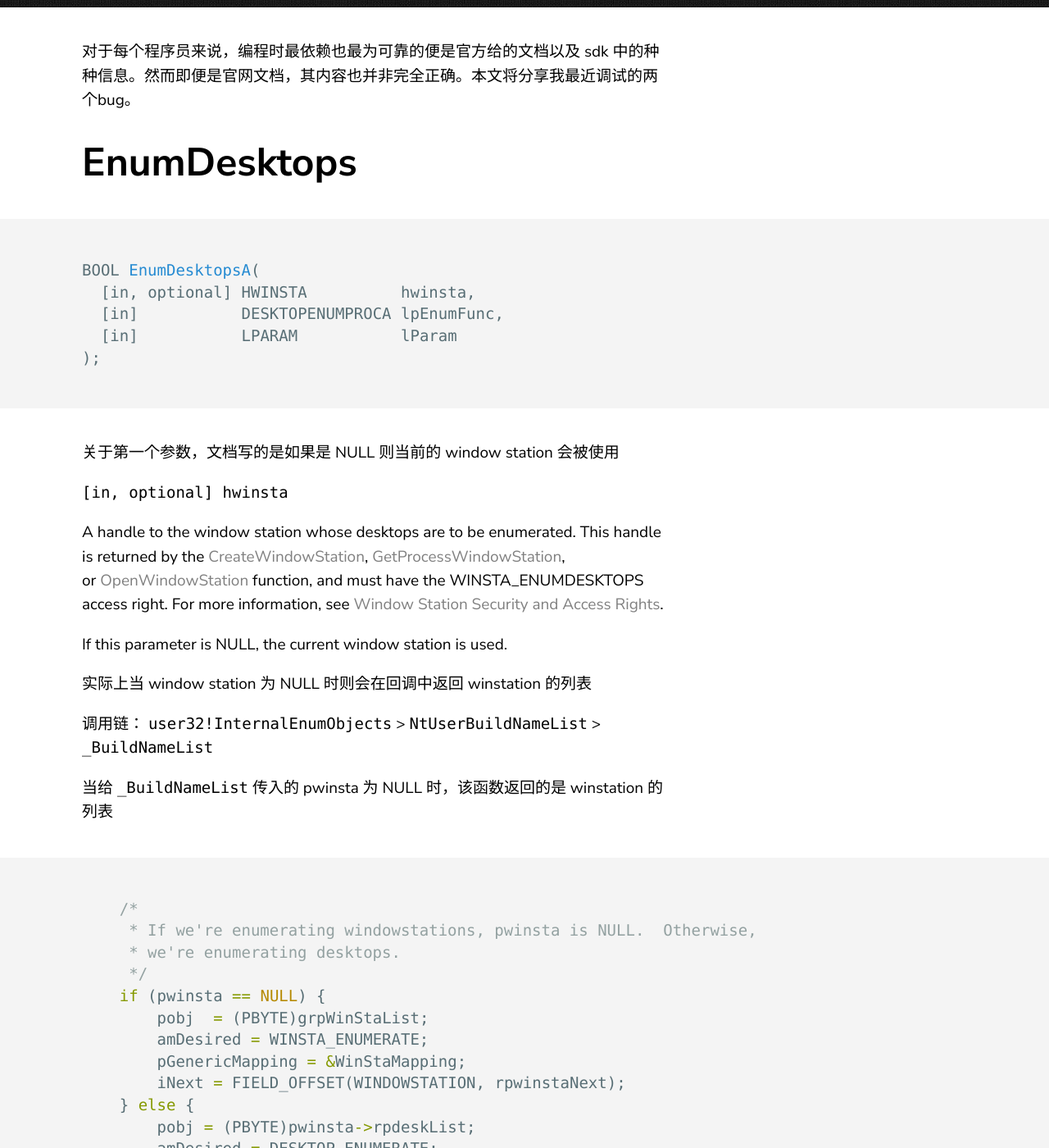
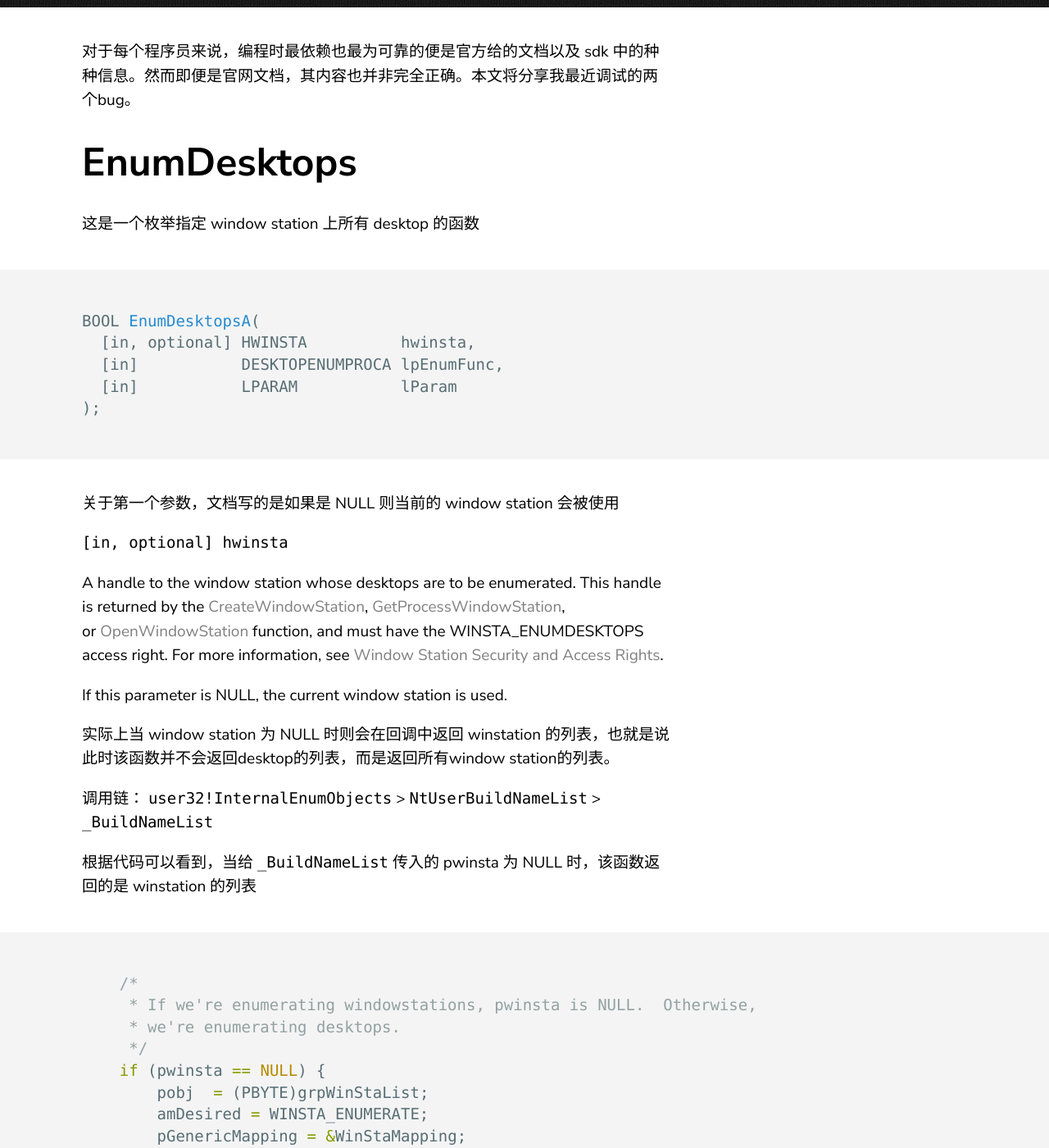
Before and after one commit to CitrusIce/blog, a Jekyll site: the page built from _posts/2023-02-24-what-it-says-is-not-what-it-execute.markdown, in a window 1280 px wide and 1400 px high, scrolled down 480 px. Shown: the whole window at 82% size. Built offline with Jekyll 4.4.1, drawn with Linux system fonts in a browser that asks for light colours.

Commit message:
update post wisinwix

````diff
--- a/_posts/2023-02-24-what-it-says-is-not-what-it-execute.markdown
+++ b/_posts/2023-02-24-what-it-says-is-not-what-it-execute.markdown
@@ -8,6 +8,8 @@ categories: debugging
 对于每个程序员来说，编程时最依赖也最为可靠的便是官方给的文档以及 sdk 中的种种信息。然而即便是官网文档，其内容也并非完全正确。本文将分享我最近调试的两个bug。
 
 # EnumDesktops
+
+这是一个枚举指定 window station 上所有 desktop 的函数
 
 ```cpp
 BOOL EnumDesktopsA(
@@ -25,12 +27,12 @@ A handle to the window station whose desktops are to be enumerated. This handle
 
 If this parameter is NULL, the current window station is used.
 
-实际上当 window station 为 NULL 时则会在回调中返回 winstation 的列表
+实际上当 window station 为 NULL 时则会在回调中返回 winstation 的列表，也就是说此时该函数并不会返回desktop的列表，而是返回所有window station的列表。
 
 调用链：
 `user32!InternalEnumObjects` > `NtUserBuildNameList` > `_BuildNameList`
 
-当给 `_BuildNameList` 传入的 pwinsta 为 NULL 时，该函数返回的是 winstation 的列表
+根据代码可以看到，当给 `_BuildNameList` 传入的 pwinsta 为 NULL 时，该函数返回的是 winstation 的列表
 
 ```cpp
     /*
--- a/citrusice.github.io/posts/what-it-says-is-not-what-it-execute/index.html
+++ b/citrusice.github.io/posts/what-it-says-is-not-what-it-execute/index.html
@@ -33,6 +33,8 @@
 
 <h1 id="enumdesktops">EnumDesktops</h1>
 
+<p>这是一个枚举指定 window station 上所有 desktop 的函数</p>
+
 <div class="language-cpp highlighter-rouge"><div class="highlight"><pre class="highlight"><code><span class="n">BOOL</span> <span class="nf">EnumDesktopsA</span><span class="p">(</span>
   <span class="p">[</span><span class="n">in</span><span class="p">,</span> <span class="n">optional</span><span class="p">]</span> <span class="n">HWINSTA</span>          <span class="n">hwinsta</span><span class="p">,</span>
   <span class="p">[</span><span class="n">in</span><span class="p">]</span>           <span class="n">DESKTOPENUMPROCA</span> <span class="n">lpEnumFunc</span><span class="p">,</span>
@@ -48,12 +50,12 @@
 
 <p>If this parameter is NULL, the current window station is used.</p>
 
-<p>实际上当 window station 为 NULL 时则会在回调中返回 winstation 的列表</p>
+<p>实际上当 window station 为 NULL 时则会在回调中返回 winstation 的列表，也就是说此时该函数并不会返回desktop的列表，而是返回所有window station的列表。</p>
 
 <p>调用链：
 <code class="language-plaintext highlighter-rouge">user32!InternalEnumObjects</code> &gt; <code class="language-plaintext highlighter-rouge">NtUserBuildNameList</code> &gt; <code class="language-plaintext highlighter-rouge">_BuildNameList</code></p>
 
-<p>当给 <code class="language-plaintext highlighter-rouge">_BuildNameList</code> 传入的 pwinsta 为 NULL 时，该函数返回的是 winstation 的列表</p>
+<p>根据代码可以看到，当给 <code class="language-plaintext highlighter-rouge">_BuildNameList</code> 传入的 pwinsta 为 NULL 时，该函数返回的是 winstation 的列表</p>
 
 <div class="language-cpp highlighter-rouge"><div class="highlight"><pre class="highlight"><code>    <span class="cm">/*
      * If we're enumerating windowstations, pwinsta is NULL.  Otherwise,
````
Also changed, not shown: citrusice.github.io/feed.xml (+5 -3 lines).
